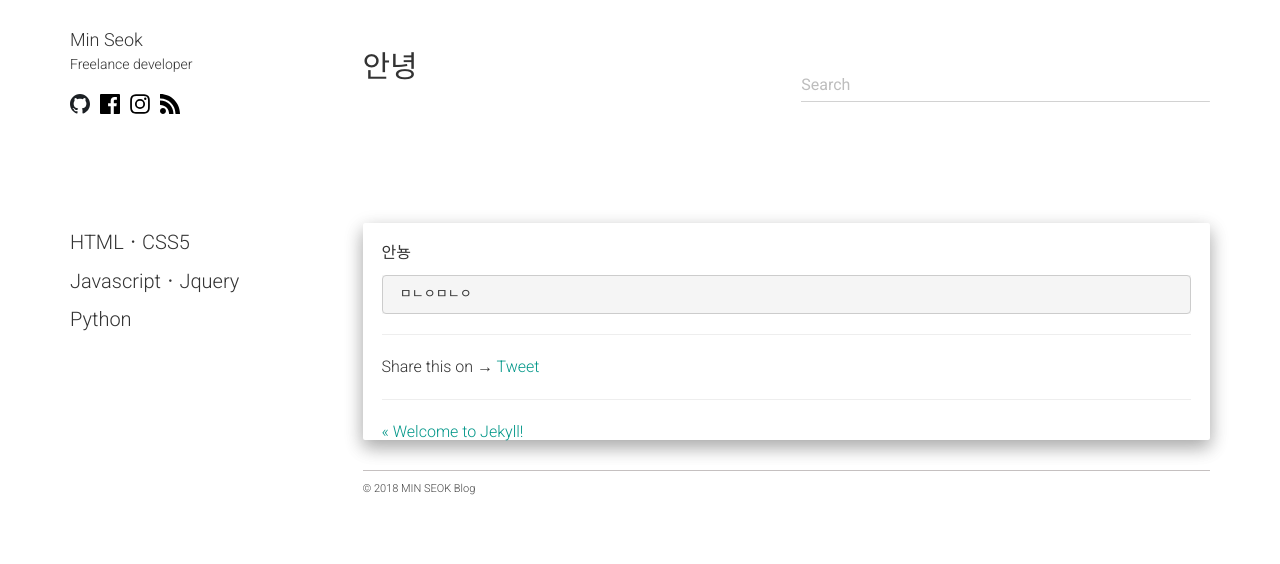
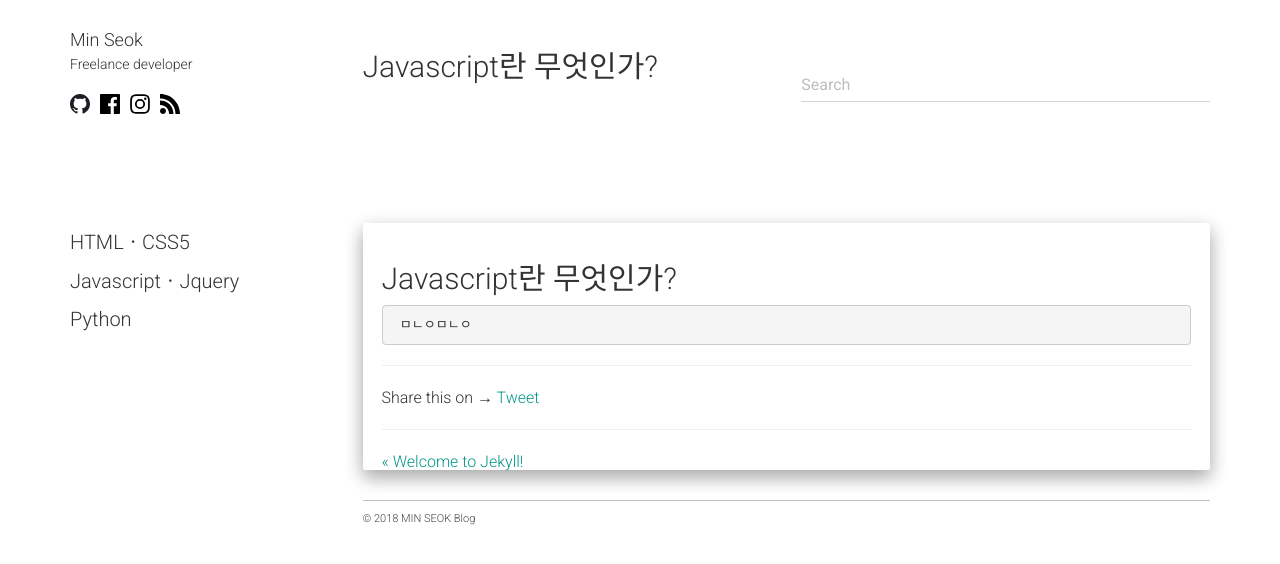
Before and after one commit to alalstjr/promote.github.io, a Jekyll site: the page built from _posts/2018-08-21-Javascript란 무엇인가?.md, in a window 1280 px wide. Shown: the top 564 px of the page. Built offline with Jekyll 4.4.1, drawn with Linux system fonts in a browser that asks for light colours; nearby versions of some CDN libraries; our own code applies the rules of GitHub Pages for plain Markdown files; comment, search, counter and statistics services are not loaded.

Commit message:
Update and rename 2018-08-21-안녕.md to 2018-08-21-Javascript란 무엇인가?.md

```diff
--- a/_posts/2018-08-21-안녕.md
+++ b/_posts/2018-08-21-Javascript란 무엇인가?.md
@@ -1,2 +1,2 @@
-안뇽
+<h2 class="title">Javascript란 무엇인가?</h2>
 {% highlight ruby %} ㅁㄴㅇㅁㄴㅇ {% endhighlight %}
```
